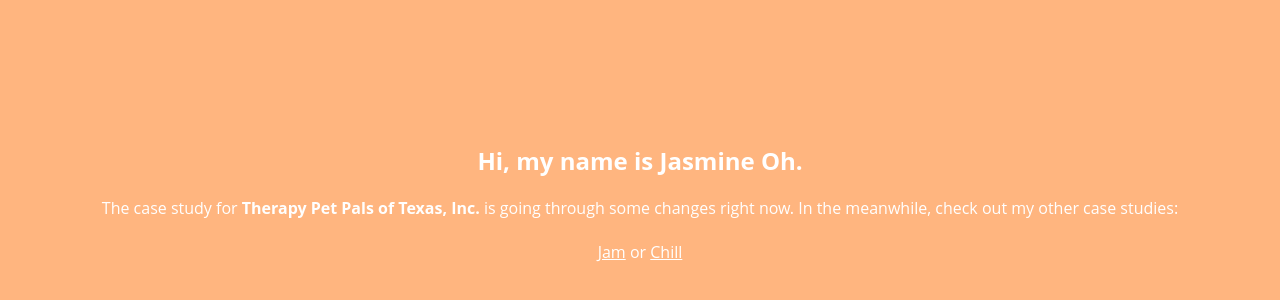
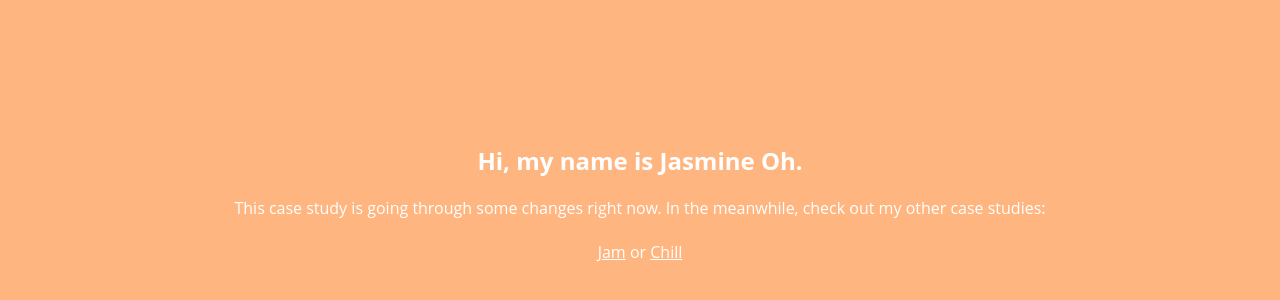
Before and after one commit to jasmineoh/portfolio, a plain HTML site: page notready.html in a window 1280 px wide. Shown: the part 106-406 px from the top of the page. Drawn offline with nearby package versions, Linux system fonts and the light colour scheme.

Commit message:
Update notready.html

```diff
--- a/notready.html
+++ b/notready.html
@@ -41,8 +41,7 @@
 	<body>
 <div class="construction">
 <h2>Hi, my name is Jasmine Oh.</h2>
-<p>The case study for <b>Therapy Pet Pals of Texas, Inc.</b> is going
-through some changes right now. In the meanwhile, check out my other case studies:
+<p>This case study is going through some changes right now. In the meanwhile, check out my other case studies:
 <br><bR>
 <a href="Jam-case.html">Jam</a> or <a href="Chill-case.html">Chill</a>
 </div>
```
